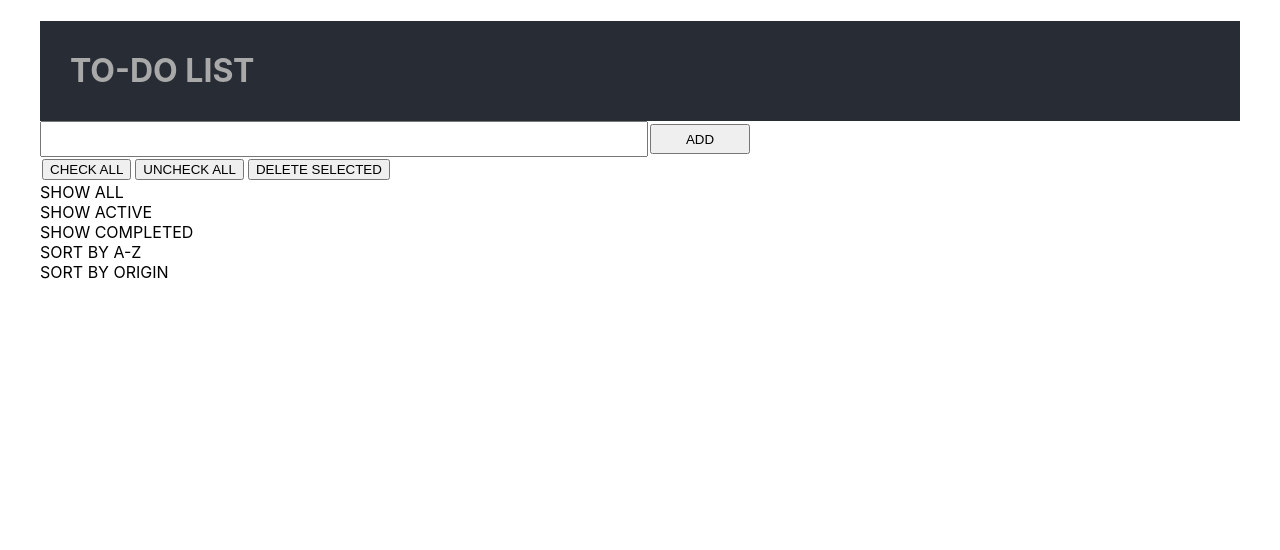
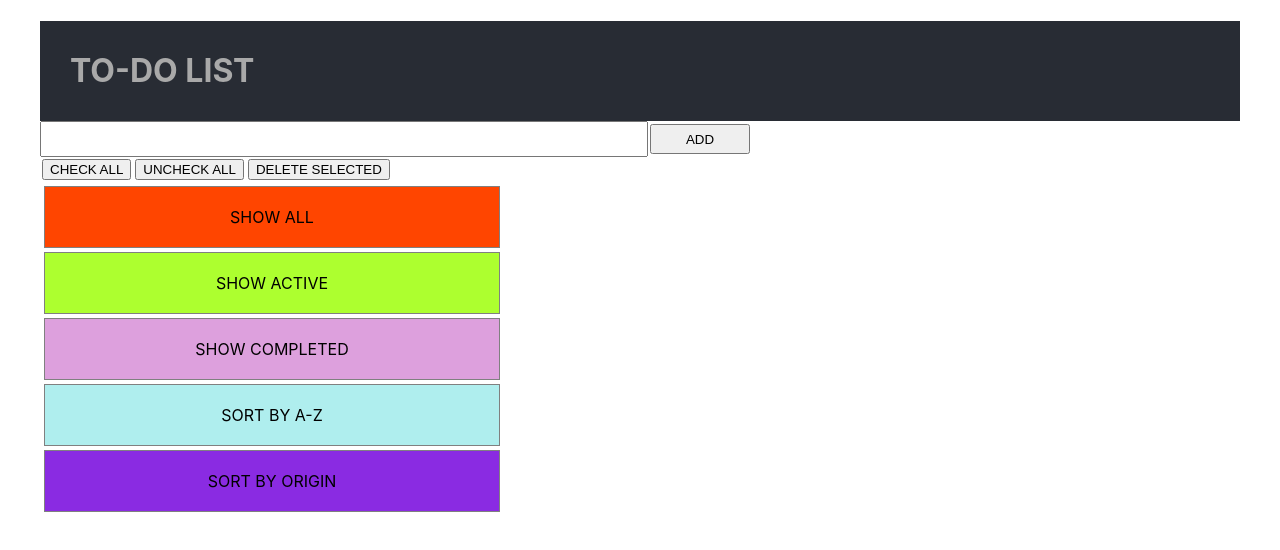
Before and after one commit to andrey241991/ToDoListReactApp, a React (Create React App) app: page / in a window 1280 px wide. Shown: the top 550 px of the page. Built offline with nearby package versions, Linux system fonts and the light colour scheme.

Commit message:
filters.css refactoring

```diff
--- a/src/Components/Filters/Filters.css
+++ b/src/Components/Filters/Filters.css
@@ -2,7 +2,7 @@
   flex-basis: 40%;
 }
 
-.filter-block {
+.filters_block {
   font-size: 1em;
   text-align: center;
   border: gray solid 1px;
@@ -10,22 +10,22 @@
   margin: 4px;
 }
 
-.filter-block .filter1 {
+#filters_block__filter1 {
   background: orangered;
 }
 
-.filter-block .filter2 {
+#filters_block__filter2 {
   background: greenyellow;
 }
 
-.filter-block .filter3 {
+#filters_block__filter3 {
   background: plum;
 }
 
-.filter-block .filter4 {
+#filters_block__filter4 {
   background: paleturquoise;
 }
 
-.filter-block .filter5 {
+#filters_block__filter5 {
   background: blueviolet;
 }
--- a/src/Components/Filters/Filters.js
+++ b/src/Components/Filters/Filters.js
@@ -27,32 +27,37 @@ class Filters extends Component {
 
   render() {
     return (
-      <div className="filters">
-        <div className = "filters__filter1"
+    <div className="filters">
+        <div className = "filters_block"
+         id="filters_block__filter1"
          onClick={this.showAll}
          >
          SHOW ALL
          </div>
-        <div className = "filters__filter2"
+        <div className = "filters_block"
+         id="filters_block__filter2"
          onClick={()=>this.filterByCompletedAndActiveTasks(false)}
          >
          SHOW ACTIVE
          </div>
-        <div className = "filters__filter3"
+        <div className = "filters_block"
+         id="filters_block__filter3"
          onClick={()=>this.filterByCompletedAndActiveTasks(true)}
          >
          SHOW COMPLETED
          </div>
-        <div className = "filters__filter4"
+        <div className = "filters_block"
+         id="filters_block__filter4"
         onClick={this.filterByTitle}
         >SORT BY A-Z
         </div>
-        <div className = "filters__filter5"
+        <div className = "filters_block"
+         id="filters_block__filter5"
         onClick={this.filterByOrigin}
         >
         SORT BY ORIGIN
         </div>
-      </div>
+  </div>
     );
   }
 }
```
